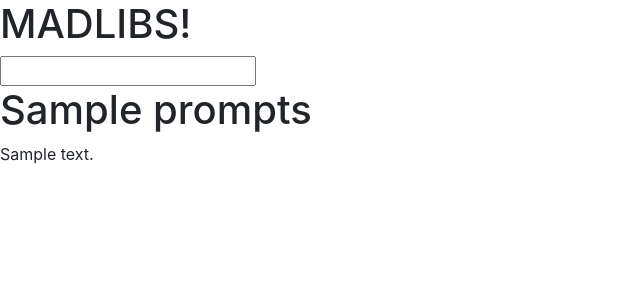
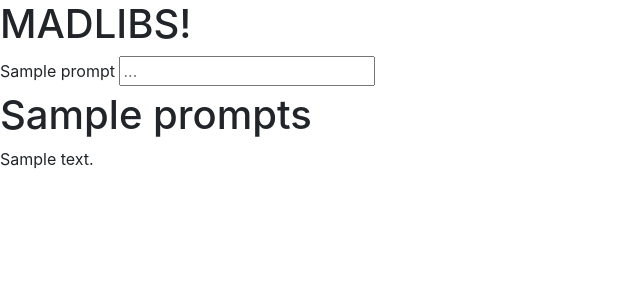
Before and after one commit to LouisGaravaglia/madlibs, a Flask app: template templates/home.html in a window 1280 px wide. Shown: the top 300 px of the page, without its empty margins (0-640 px from the left). Run offline with Flask 2, Linux system fonts and the light colour scheme; the template is opened without the code that fills it: most values are stand-ins (such as "Sample title", 1, 10 or a date in 2020); some libraries are stand-ins or nearby versions; some web fonts are replaced.

Commit message:
set up form

```diff
--- a/app.py
+++ b/app.py
@@ -15,4 +15,8 @@ def home_page():
     story = choice(stories)
     prompts = story.prompts
     text = story.template
-    return render_template("home.html", prompts=prompts, text=text)
+    return render_template("home.html", story=story, prompts=prompts, text=text)
+
+# @app.route('/story')
+# def show_story():
+#     """shows the finished story"""
--- a/templates/home.html
+++ b/templates/home.html
@@ -10,8 +10,11 @@
 
 <h1>MADLIBS!</h1>
 <form action="/story">
-<input type="text" placeholder=>
+{% for prompt in prompts %}
+<label for="{{prompt}}">{{prompt}}</label>
+  <input type="text" placeholder = "..." name="{{prompt}}"><br>
 
+{% endfor %}
 </form>
 <h1>{{prompts}}</h1>
 <p>{{text}}</p>
```
